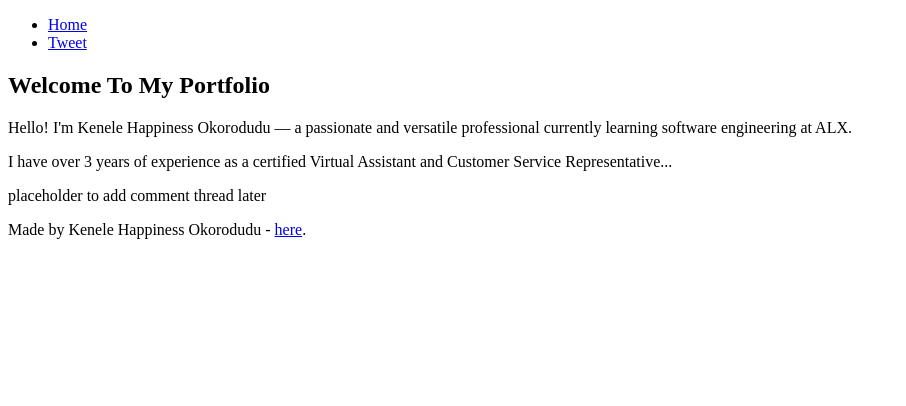
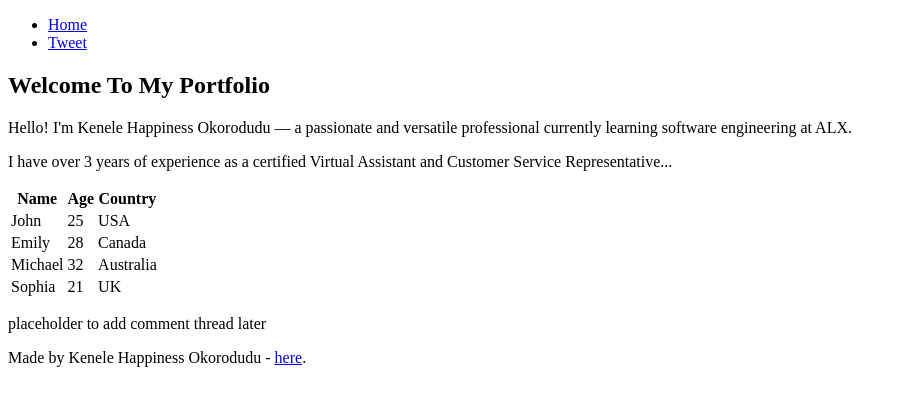
Before and after one commit to Kendiva52/My_First_Portfolio, a plain HTML site: page index.html in a window 1280 px wide. Shown: the whole page, without its empty margins (0-906 px from the left). Drawn offline with Linux system fonts and the light colour scheme.

Commit message:
Add styled learners table with creative container in index.html

```diff
--- a/index.html
+++ b/index.html
@@ -17,6 +17,40 @@
       <h1>Welcome To My Portfolio</h1>
       <p>Hello! I'm Kenele Happiness Okorodudu — a passionate and versatile professional currently learning software engineering at ALX.</p>
       <p>I have over 3 years of experience as a certified Virtual Assistant and Customer Service Representative...</p>
+      <div class="learners-table-container">
+
+        <table>
+      <thead>
+        <tr>
+          <th>Name</th>
+          <th>Age</th>
+          <th>Country</th>
+        </tr>
+      </thead>
+      <tbody>
+        <tr>
+          <td>John</td>
+          <td>25</td>
+          <td>USA</td>
+        </tr>
+        <tr>
+          <td>Emily</td>
+          <td>28</td>
+          <td>Canada</td>
+        </tr>
+        <tr>
+          <td>Michael</td>
+          <td>32</td>
+          <td>Australia</td>
+        </tr>
+        <tr>
+          <td>Sophia</td>
+          <td>21</td>
+          <td>UK</td>
+        </tr>
+      </tbody>
+    </table>
+  </div>
     </article>
     <aside>
       <p>placeholder to add comment thread later</p>
```
